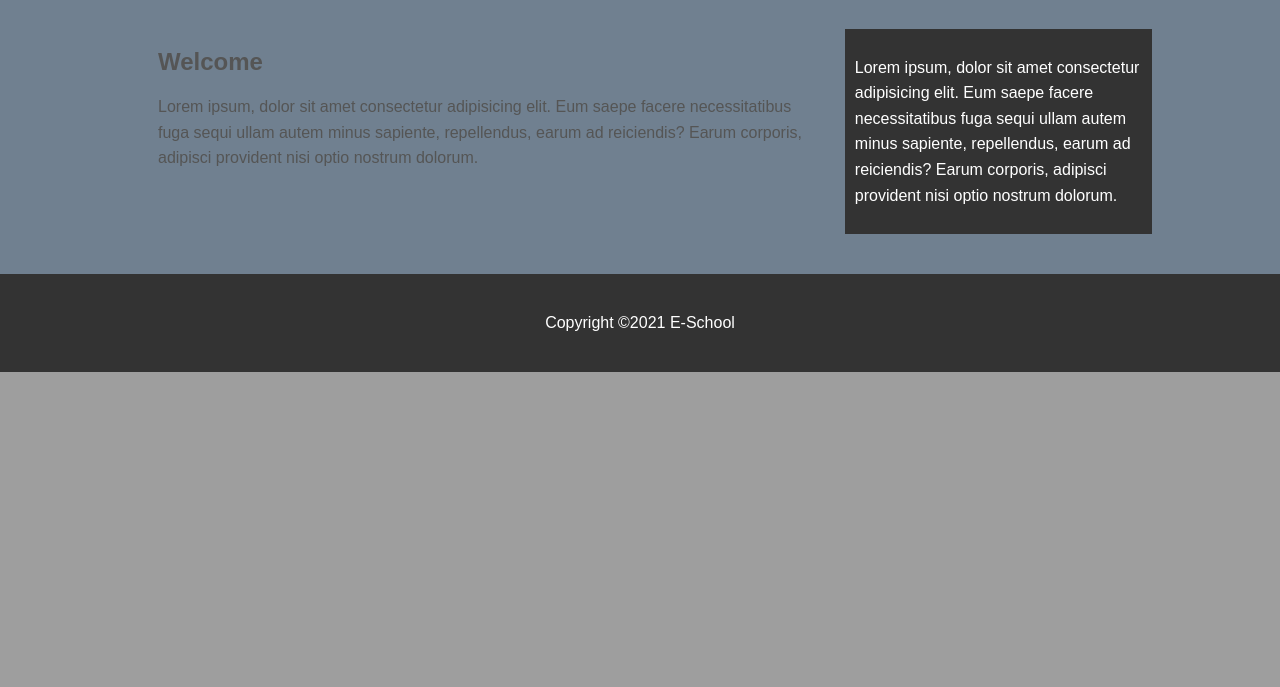
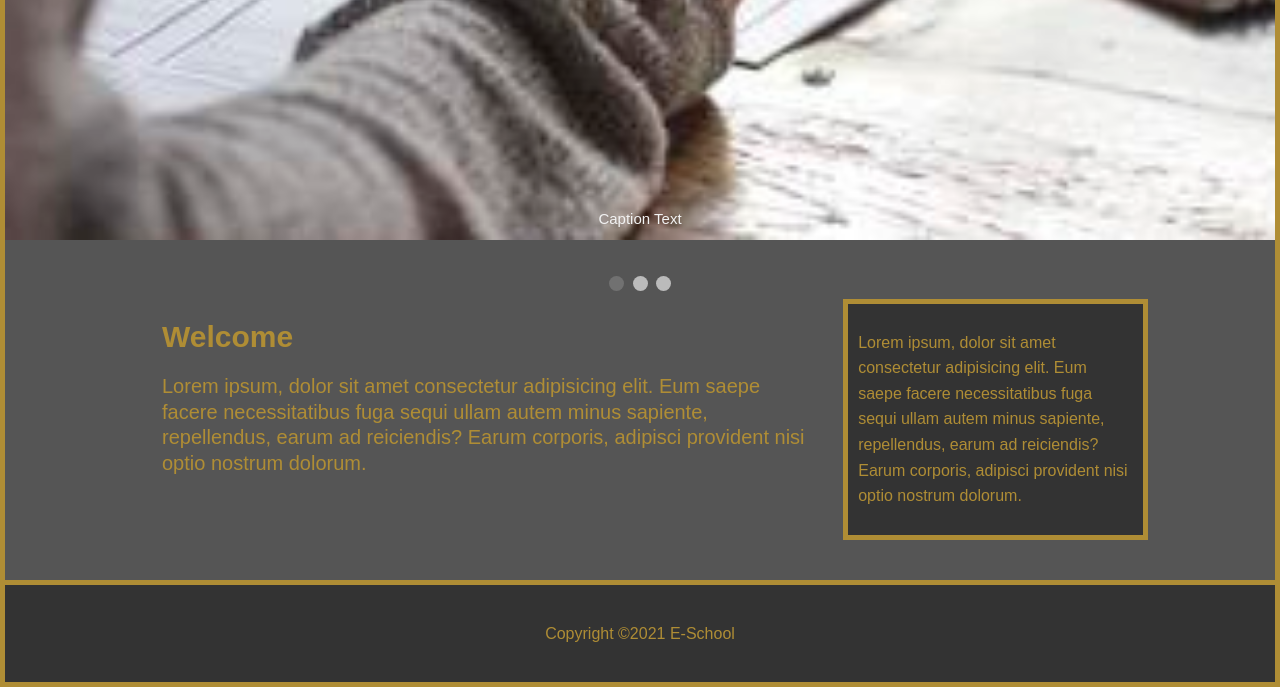
Before and after one commit to UmairKhankhail/E-Shool, a PHP site: page /mainpage.html in a window 1280 px wide. Shown: the part 797-1484 px from the top of the page. Before the commit the page ends 1169 px from the top, so only its background shows below. Run offline with PHP 8.4, Linux system fonts and the light colour scheme.

Commit message:
slideshow added

```diff
--- a/Project/mainpage.html
+++ b/Project/mainpage.html
@@ -15,7 +15,7 @@
     <header id="main-header">
         <div class="container">
             <div id="logo">
-                <img src="logo.png" alt="E-SCHOOL LOGO" width="125" height="125">
+                <img src="logo.png" alt="E-SCHOOL LOGO" width="150" height="150">
             </div>
         </div>
 
@@ -26,10 +26,10 @@
         <div class="container">
 
             <ul>
-                <li><a href="#Home">Home</a></li>
+                <li><a href="mainpage.html">Home</a></li>
                 <li><a href="#Contact">Contact</a></li>
                 <li><a href="#Login">Login</a></li>
-                <li><a href="#Signup">Signup</a></li>
+                <li><a href="#Sign-up">Sign up</a></li>
             </ul>
         </div>
 
@@ -38,10 +38,74 @@
 
 
     <section id="showcase">
-        <div class="container">
-            <h1>Lorem ipsum, dolor sit amet consectetur adipisicing elit. Eum saepe facere necessitatibus fuga sequi ullam autem minus sapiente, repellendus, earum ad reiciendis? Earum corporis, adipisci provident nisi optio nostrum dolorum.</h1>
+        <div class=" slideshow-container ">
+
+            <!-- Full-width images with number and caption text -->
+            <div class="mySlides fade ">
+                <div class="numbertext ">1 / 3</div>
+                <img src="img1.jpg " style="width:100%">
+                <div class="text ">Caption Text</div>
+            </div>
+
+            <div class="mySlides fade ">
+                <div class="numbertext ">2 / 3</div>
+                <img src="img2.jpg " style="width:100%">
+                <div class="text ">Caption Two</div>
+            </div>
+
+            <div class="mySlides fade ">
+                <div class="numbertext ">3 / 3</div>
+                <img src="img3.jpg " style="width:100%">
+                <div class="text ">Caption Three</div>
+            </div>
+
+            <!-- Next and previous buttons -->
+            <a class="prev " onclick="plusSlides(-1) ">&#10094;</a>
+            <a class="next " onclick="plusSlides(1) ">&#10095;</a>
+        </div>
+        <br>
+
+        <!-- The dots/circles -->
+        <div style="text-align:center ">
+            <span class="dot " onclick="currentSlide(1) "></span>
+            <span class="dot " onclick="currentSlide(2) "></span>
+            <span class="dot " onclick="currentSlide(3) "></span>
+        </div>
+
+        <script>
+            var slideIndex = 1;
+            showSlides(slideIndex);
+
+            function plusSlides(n) {
+                showSlides(slideIndex += n);
+            }
+
+            function currentSlide(n) {
+                showSlides(slideIndex = n);
+            }
+
+            function showSlides(n) {
+                var i;
+                var slides = document.getElementsByClassName("mySlides");
+                var dots = document.getElementsByClassName("dot");
+                if (n > slides.length) {
+                    slideIndex = 1
+                }
+                if (n < 1) {
+                    slideIndex = slides.length
+                }
+                for (i = 0; i < slides.length; i++) {
+                    slides[i].style.display = "none";
+                }
+                for (i = 0; i < dots.length; i++) {
+                    dots[i].className = dots[i].className.replace(" active", "");
+                }
+                slides[slideIndex - 1].style.display = "block";
+                dots[slideIndex - 1].className += " active";
+            }
+        </script>
+
     </section>
-    </div>
     <div class="container">
         <section id="main">
             <h1>Welcome</h1>
--- a/Project/style.css
+++ b/Project/style.css
@@ -1,10 +1,12 @@
 body {
-    background-color: slategrey;
-    color: #555;
+    background-color: #555;
+    color: rgb(175, 141, 53);
     font-family: Arial, Helvetica, sans-serif;
     font-size: 16px;
     line-height: 1.6em;
     margin: 0;
+    border: rgb(175, 141, 53) solid;
+    border-width: 5px;
 }
 
 .container {
@@ -16,23 +18,21 @@ body {
 #main-header {
     background-color: #333;
     color: #708090;
-    border-top: rgb(175, 141, 53) solid;
-    border-left: rgb(175, 141, 53) solid;
-    border-right: rgb(175, 141, 53) solid;
     border-width: 5px;
 }
 
 #navbar {
     background-color: #333;
     border-bottom: rgb(175, 141, 53) solid;
-    border-left: rgb(175, 141, 53) solid;
-    border-right: rgb(175, 141, 53) solid;
     border-width: 5px;
+    text-transform: uppercase;
 }
 
 #navbar ul {
     padding: 0;
     list-style: none;
+    display: flex;
+    justify-content: center;
 }
 
 #navbar li {
@@ -47,18 +47,7 @@ body {
 }
 
 #showcase {
-    background-image: url('../images/showcase.jpg');
-    background-position: center right;
-    min-height: 300px;
-    margin-bottom: 30px;
-    text-align: center;
-}
-
-#showcase h1 {
-    color: #fff;
-    font-size: 50px;
-    line-height: 1.6em;
-    padding-top: 30px;
+    padding: 0em;
 }
 
 #main {
@@ -66,23 +55,29 @@ body {
     width: 70%;
     padding: 0 30px;
     box-sizing: border-box;
+    color: rgb(175, 141, 53);
+    font-size: 20px;
 }
 
 #sidebar {
     float: right;
     width: 30%;
     background: #333;
-    color: #fff;
+    color: rgb(175, 141, 53);
     padding: 10px;
     box-sizing: border-box;
+    border: rgb(175, 141, 53) solid;
+    border-width: 5px;
 }
 
 #main-footer {
     background: #333;
-    color: #fff;
+    color: rgb(175, 141, 53);
     text-align: center;
     padding: 20px;
     margin-top: 40px;
+    border-top: rgb(175, 141, 53) solid;
+    border-width: 5px;
 }
 
 #logo {
@@ -101,3 +96,134 @@ body {
         float: none;
     }
 }
+
+* {
+    box-sizing: border-box
+}
+
+
+/* Slideshow container */
+
+.slideshow-container {
+    max-width: 100%;
+    position: relative;
+    margin: auto;
+}
+
+
+/* Hide the images by default */
+
+.mySlides {
+    display: none;
+}
+
+
+/* Next & previous buttons */
+
+.prev,
+.next {
+    cursor: pointer;
+    position: absolute;
+    top: 50%;
+    width: auto;
+    margin-top: -22px;
+    padding: 16px;
+    color: white;
+    font-weight: bold;
+    font-size: 18px;
+    transition: 0.6s ease;
+    border-radius: 0 3px 3px 0;
+    user-select: none;
+}
+
+
+/* Position the "next button" to the right */
+
+.next {
+    right: 0;
+    border-radius: 3px 0 0 3px;
+}
+
+.prev {
+    left: 0;
+    border-radius: 3px 0 0 3px;
+}
+
+
+/* On hover, add a black background color with a little bit see-through */
+
+.prev:hover,
+.next:hover {
+    background-color: rgba(0, 0, 0, 0.8);
+}
+
+
+/* Caption text */
+
+.text {
+    color: #f2f2f2;
+    font-size: 15px;
+    padding: 8px 12px;
+    position: absolute;
+    bottom: 8px;
+    width: 100%;
+    text-align: center;
+}
+
+
+/* Number text (1/3 etc) */
+
+.numbertext {
+    color: #f2f2f2;
+    font-size: 12px;
+    padding: 8px 12px;
+    position: absolute;
+    top: 0;
+}
+
+
+/* The dots/bullets/indicators */
+
+.dot {
+    cursor: pointer;
+    height: 15px;
+    width: 15px;
+    margin: 0 2px;
+    background-color: #bbb;
+    border-radius: 50%;
+    display: inline-block;
+    transition: background-color 0.6s ease;
+}
+
+.active,
+.dot:hover {
+    background-color: #717171;
+}
+
+
+/* Fading animation */
+
+.fade {
+    -webkit-animation-name: fade;
+    -webkit-animation-duration: 1.5s;
+    animation-name: fade;
+    animation-duration: 1.5s;
+}
+
+@-webkit-keyframes fade {
+    from {
+        opacity: .4
+    }
+    to {
+        opacity: 1
+    }
+}
+
+@keyframes fade {
+    from {
+        opacity: .4
+    }
+    to {
+        opacity: 1
+    }
+}
```
Also changed, not shown: Project/img1.jpg (added), Project/img2.jpg (added), Project/img3.jpg (added).
